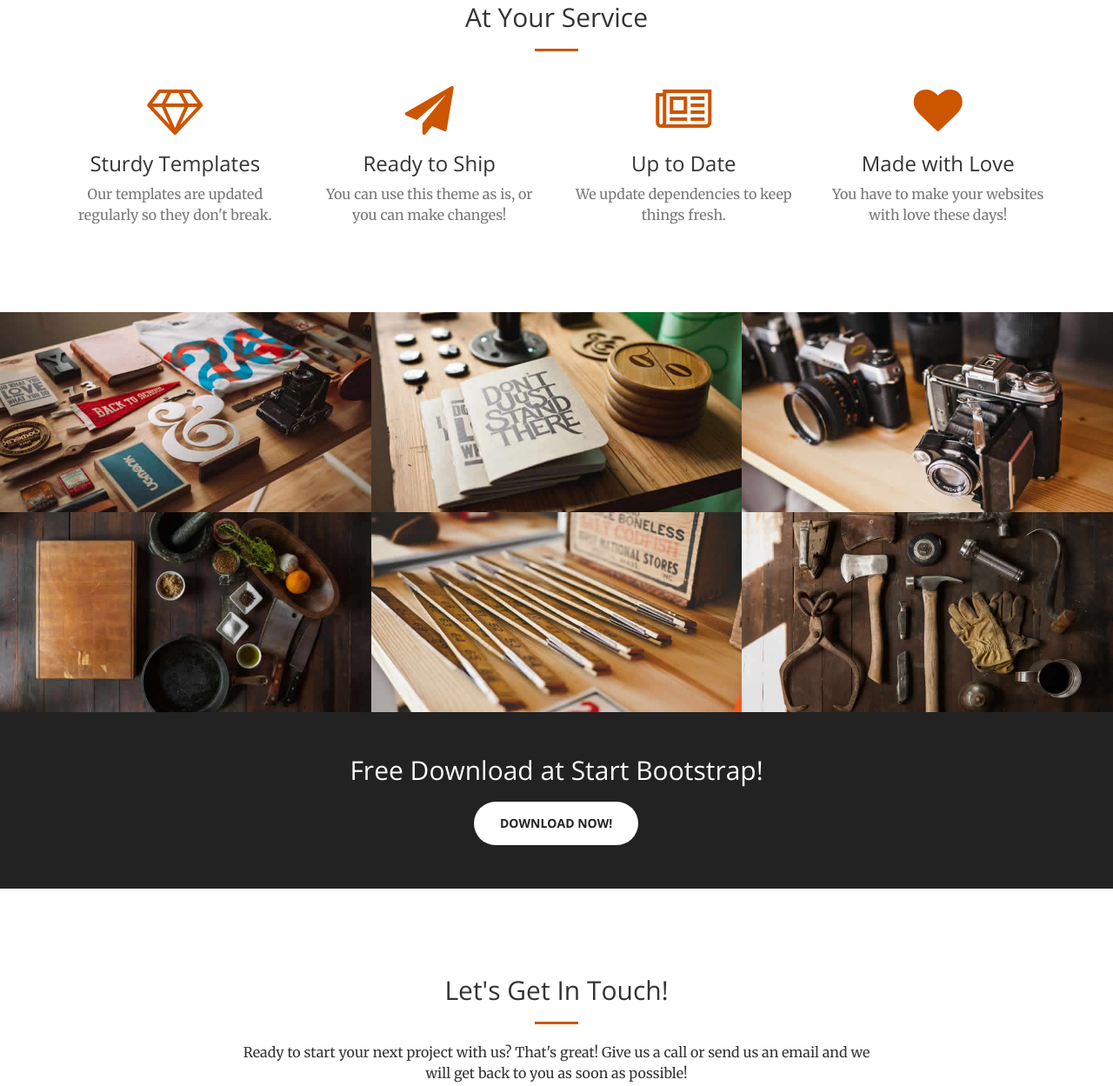
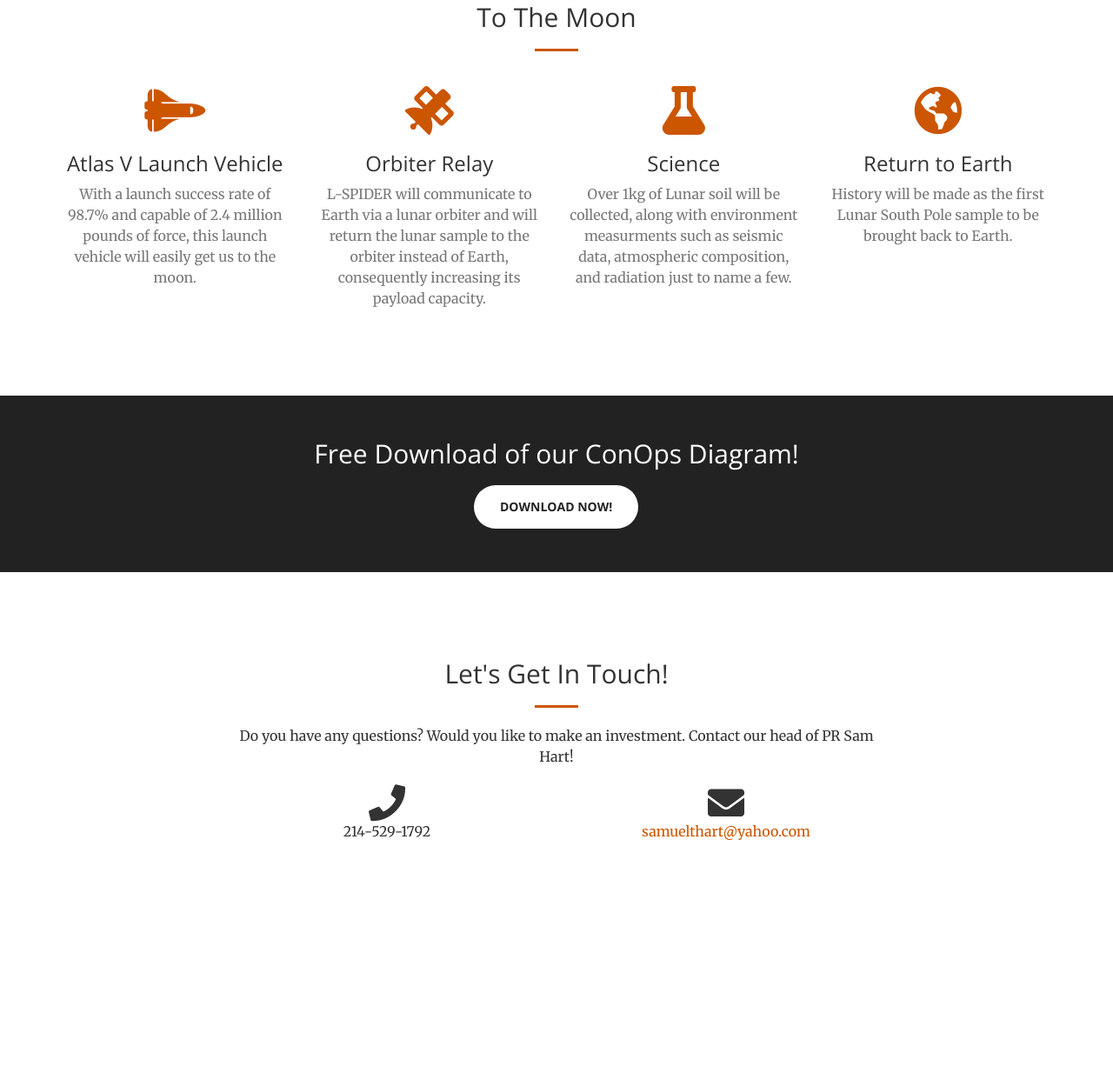
Before and after one commit to jtiller/jtiller.github.io, a website: page index.html in a window 1280 px wide. Shown: the part 1339-2588 px from the top of the page at 87% size. After the commit the page ends 2427 px from the top, so only its background shows below. Drawn offline with nearby package versions, Linux system fonts and the light colour scheme.

Commit message:
made website not suck

```diff
--- a/index.html
+++ b/index.html
@@ -18,6 +18,8 @@
     <link href="vendor/font-awesome/css/font-awesome.min.css" rel="stylesheet" type="text/css">
     <link href='https://fonts.googleapis.com/css?family=Open+Sans:300italic,400italic,600italic,700italic,800italic,400,300,600,700,800' rel='stylesheet' type='text/css'>
     <link href='https://fonts.googleapis.com/css?family=Merriweather:400,300,300italic,400italic,700,700italic,900,900italic' rel='stylesheet' type='text/css'>
+    <link rel="stylesheet" href="https://use.fontawesome.com/releases/v5.7.2/css/all.css" integrity="sha384-fnmOCqbTlWIlj8LyTjo7mOUStjsKC4pOpQbqyi7RrhN7udi9RwhKkMHpvLbHG9Sr" crossorigin="anonymous">
+
 
     <!-- Plugin CSS -->
     <link href="vendor/magnific-popup/magnific-popup.css" rel="stylesheet">
@@ -53,11 +55,13 @@
                         <a class="page-scroll" href="#about">About</a>
                     </li>
                     <li>
-                        <a class="page-scroll" href="#services">Services</a>
+                        <a class="page-scroll" href="#services">Method</a>
                     </li>
+                    <!--
                     <li>
                         <a class="page-scroll" href="#portfolio">Portfolio</a>
                     </li>
+                  -->
                     <li>
                         <a class="page-scroll" href="#contact">Contact</a>
                     </li>
@@ -86,7 +90,7 @@
                     <h2 class="section-heading">ASE 374L - Spacecraft/Mission Design Spring 2019</h2>
                     <hr class="light">
                     <p class="text-faded">The purpose of this mission is to retrieve a soil sample from the Aitken Basin and characterize the surrounding environment. This satisfies a need outlined in the decadal survey indicating a desire for a deeper knowledge of the formation of the solar system which can be obtained in a cost effective manner from the lunar south pole.</p>
-                    <a href="#services" class="page-scroll btn btn-default btn-xl sr-button">Get Started!</a>
+                    <a href="#services" class="page-scroll btn btn-default btn-xl sr-button">Find out How!</a>
                 </div>
             </div>
         </div>
@@ -96,7 +100,7 @@
         <div class="container">
             <div class="row">
                 <div class="col-lg-12 text-center">
-                    <h2 class="section-heading">At Your Service</h2>
+                    <h2 class="section-heading">To The Moon</h2>
                     <hr class="primary">
                 </div>
             </div>
@@ -105,36 +109,39 @@
             <div class="row">
                 <div class="col-lg-3 col-md-6 text-center">
                     <div class="service-box">
-                        <i class="fa fa-4x fa-diamond text-primary sr-icons"></i>
-                        <h3>Sturdy Templates</h3>
-                        <p class="text-muted">Our templates are updated regularly so they don't break.</p>
+                        <!--<i class="fa fa-4x fa-diamond text-primary sr-icons"></i>-->
+                        <i class="fa fa-4x fa-space-shuttle text-primary sr-icons"></i>
+                        <h3>Atlas V Launch Vehicle</h3>
+                        <p class="text-muted">With a launch success rate of 98.7% and capable of 2.4 million pounds of force, this launch vehicle will easily get us to the moon.</p>
                     </div>
                 </div>
                 <div class="col-lg-3 col-md-6 text-center">
                     <div class="service-box">
-                        <i class="fa fa-4x fa-paper-plane text-primary sr-icons"></i>
-                        <h3>Ready to Ship</h3>
-                        <p class="text-muted">You can use this theme as is, or you can make changes!</p>
+                        <!--<i class="fa fa-4x fa-paper-plane text-primary sr-icons"></i>-->
+                        <i class="fas fa-4x fa-satellite text-primary sr-icons"></i>
+                        <h3>Orbiter Relay</h3>
+                        <p class="text-muted">L-SPIDER will communicate to Earth via a lunar orbiter and will return the lunar sample to the orbiter instead of Earth, consequently increasing its payload capacity.</p>
                     </div>
                 </div>
                 <div class="col-lg-3 col-md-6 text-center">
                     <div class="service-box">
-                        <i class="fa fa-4x fa-newspaper-o text-primary sr-icons"></i>
-                        <h3>Up to Date</h3>
-                        <p class="text-muted">We update dependencies to keep things fresh.</p>
+                        <!--<i class="fa fa-4x fa-newspaper-o text-primary sr-icons"></i>-->
+                        <i class="fas fa-4x fa-flask text-primary sr-icons"></i>
+                        <h3>Science</h3>
+                        <p class="text-muted">Over 1kg of Lunar soil will be collected, along with environment measurments such as seismic data, atmospheric composition, and radiation just to name a few.</p>
                     </div>
                 </div>
                 <div class="col-lg-3 col-md-6 text-center">
                     <div class="service-box">
-                        <i class="fa fa-4x fa-heart text-primary sr-icons"></i>
-                        <h3>Made with Love</h3>
-                        <p class="text-muted">You have to make your websites with love these days!</p>
+                        <i class="fas fa-4x fa-globe-americas text-primary sr-icons"></i>
+                        <h3>Return to Earth</h3>
+                        <p class="text-muted">History will be made as the first Lunar South Pole sample to be brought back to Earth.</p>
                     </div>
                 </div>
             </div>
         </div>
     </section>
-
+<!--
     <section class="no-padding" id="portfolio">
         <div class="container-fluid">
             <div class="row no-gutter popup-gallery">
@@ -231,12 +238,12 @@
             </div>
         </div>
     </section>
-
+-->
     <aside class="bg-dark">
         <div class="container text-center">
             <div class="call-to-action">
-                <h2>Free Download at Start Bootstrap!</h2>
-                <a href="http://startbootstrap.com/template-overviews/creative/" class="btn btn-default btn-xl sr-button">Download Now!</a>
+                <h2>Free Download of our ConOps Diagram!</h2>
+                <a href="conops.JPG" class="btn btn-default btn-xl sr-button">Download Now!</a>
             </div>
         </div>
     </aside>
@@ -247,15 +254,15 @@
                 <div class="col-lg-8 col-lg-offset-2 text-center">
                     <h2 class="section-heading">Let's Get In Touch!</h2>
                     <hr class="primary">
-                    <p>Ready to start your next project with us? That's great! Give us a call or send us an email and we will get back to you as soon as possible!</p>
+                    <p>Do you have any questions? Would you like to make an investment. Contact our head of PR Sam Hart!</p>
                 </div>
                 <div class="col-lg-4 col-lg-offset-2 text-center">
                     <i class="fa fa-phone fa-3x sr-contact"></i>
-                    <p>123-456-6789</p>
+                    <p>214-529-1792</p>
                 </div>
                 <div class="col-lg-4 text-center">
-                    <i class="fa fa-envelope-o fa-3x sr-contact"></i>
-                    <p><a href="mailto:your-email@your-domain.com">feedback@startbootstrap.com</a></p>
+                    <i class="fas fa-3x fa-envelope sr-contact"></i>
+                    <p><a href="mailto:your-email@your-domain.com">samuelthart@yahoo.com</a></p>
                 </div>
             </div>
         </div>
```
Also changed, not shown: conops.JPG (added).
